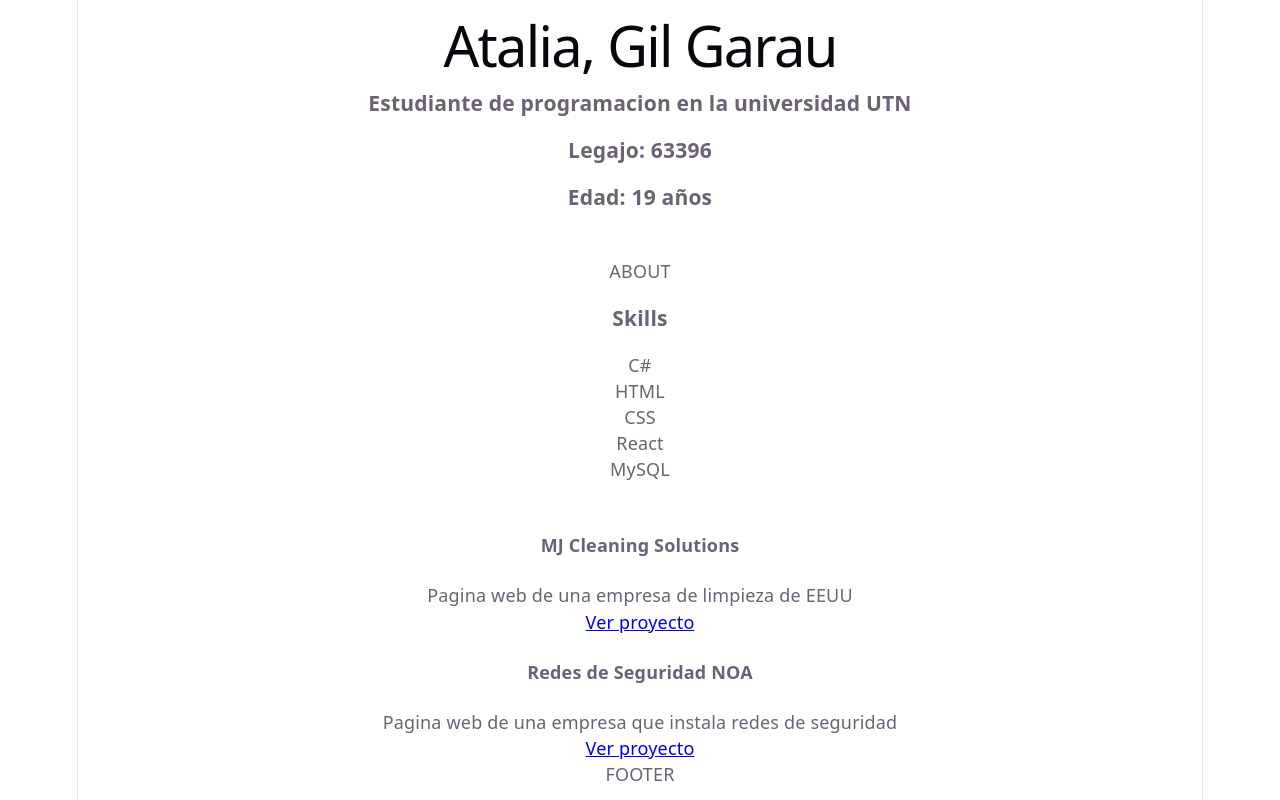
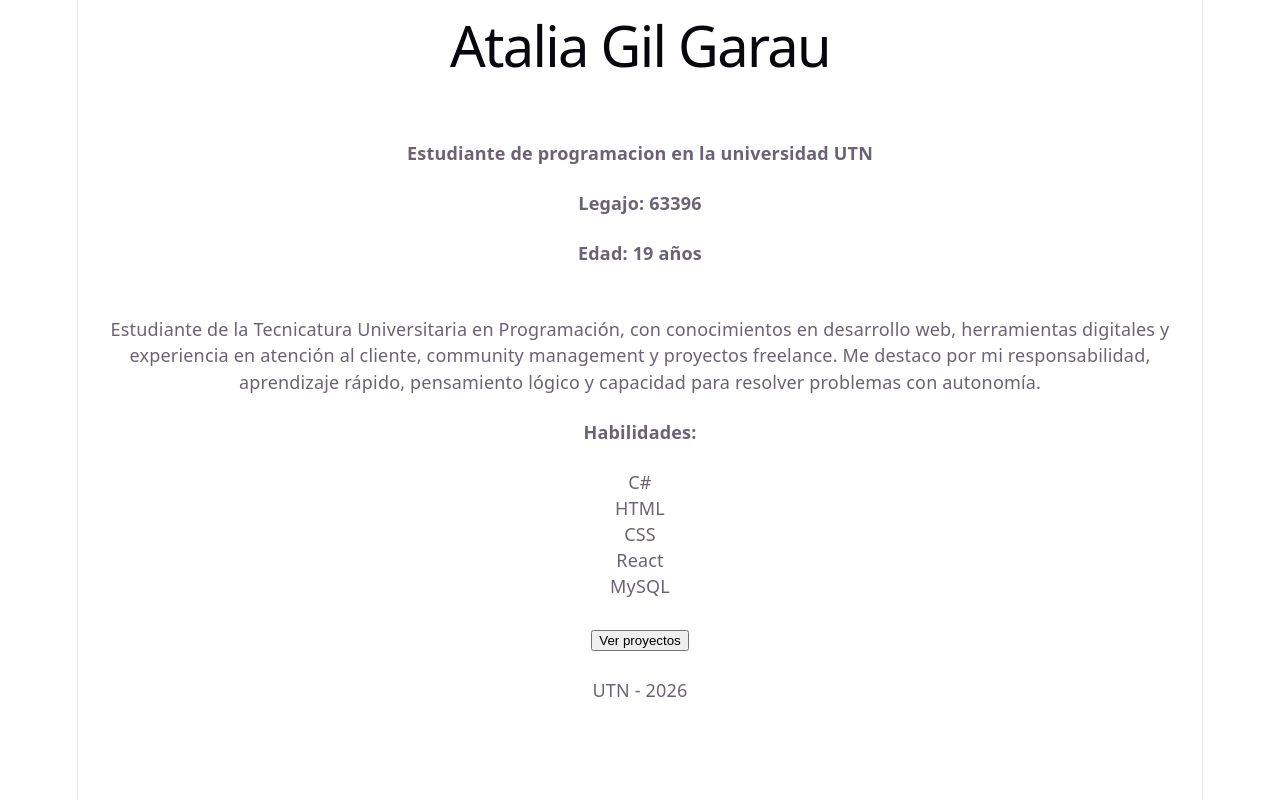
Before and after one commit to ataliagg/tp1-REACT-Gil-Garau-Atalia, a React (Vite) app in the folder desarrollo-tp1/: page / in a window 1280 px wide. Built offline with nearby package versions, Linux system fonts and the light colour scheme.

Commit message:
agrego eventos

```diff
--- a/desarrollo-tp1/src/Components/About.jsx
+++ b/desarrollo-tp1/src/Components/About.jsx
@@ -6,7 +6,14 @@ const About = () => {
     return (
         <div>
             <br/>
-            ABOUT
+            <p>
+                Estudiante de la Tecnicatura Universitaria
+                 en Programación, con conocimientos en desarrollo web,
+                 herramientas digitales y experiencia en atención al
+                 cliente, community management y proyectos freelance. Me destaco
+                 por mi responsabilidad, aprendizaje rápido, pensamiento lógico
+                 y capacidad para resolver problemas con autonomía.
+            </p>
         </div>
     )
 }
--- a/desarrollo-tp1/src/Components/Footer.jsx
+++ b/desarrollo-tp1/src/Components/Footer.jsx
@@ -2,7 +2,8 @@
 const Footer = () => {
     return (
         <div>
-            FOOTER
+            <br/>
+            <p>UTN - 2026</p>
         </div>
     )
 }
--- a/desarrollo-tp1/src/Components/Header.jsx
+++ b/desarrollo-tp1/src/Components/Header.jsx
@@ -2,7 +2,7 @@
 const Header = () => {
     return(
         <div>
-            <h1>Atalia, Gil Garau</h1>
+            <h1>Atalia Gil Garau</h1>
         </div>
     )
 
--- a/desarrollo-tp1/src/Components/Hero.jsx
+++ b/desarrollo-tp1/src/Components/Hero.jsx
@@ -3,9 +3,10 @@ import Imagen from "../assets/vite.svg";
 const Hero = () => {
     return (
         <div>
-            <h3> Estudiante de programacion en la universidad UTN </h3>
-            <h3> Legajo: 63396</h3>
-            <h3> Edad: 19 años </h3>
+            <br/>
+            <h4> Estudiante de programacion en la universidad UTN </h4>
+            <h4> Legajo: 63396</h4>
+            <h4> Edad: 19 años </h4>
         </div>
     )
 }
--- a/desarrollo-tp1/src/Components/Proyects.jsx
+++ b/desarrollo-tp1/src/Components/Proyects.jsx
@@ -14,18 +14,31 @@ const Proyects = () => {
     }
     ]
 
-    const [proyecto, setProyectos] = useState ([proyectos])
+    const [proyecto, setProyectos] = useState([proyectos])
+
+    const [verProyec, setVerProyect] = useState(false)
+    const handleClick = () => {
+        setVerProyect(!verProyec)
+    }
 
     return (
         <div>
-            {proyectos.map((proyecto) => (
+            <button type="button" onClick={handleClick}>
+                {verProyec ? "Cerrar" : "Ver proyectos"}
+            </button>
+
+            {verProyec === true ? (proyectos.map((proyecto) => (
                 <div>
-                <h4>{proyecto.nombre} </h4>
-                <p>{proyecto.descripcion}</p>
-                <a href={proyecto.link}> Ver proyecto </a>
-                </div> ))}
+                    <h4>{proyecto.nombre} </h4>
+                    <p>{proyecto.descripcion}</p>
+                    <a href={proyecto.link}> Ver proyecto </a>
+                </div>))
+            ): null }
+
+            <br/>
+
         </div>
     )
+
 }
-
-export default Proyects
+export default Proyects ;
--- a/desarrollo-tp1/src/Components/Skills.jsx
+++ b/desarrollo-tp1/src/Components/Skills.jsx
@@ -6,10 +6,9 @@ const Skills = () => {
     return (
 
         <div>
-            <h3>Skills</h3>
-
-            {habilidades.map((habilidad) => (<p>{habilidad}</p>))}
-            <br />
+            <h4>Habilidades: </h4>
+             {habilidades.map((habilidad) => (<p>{habilidad}</p>))}
+            <br/>
         </div>
     )
 }
```
